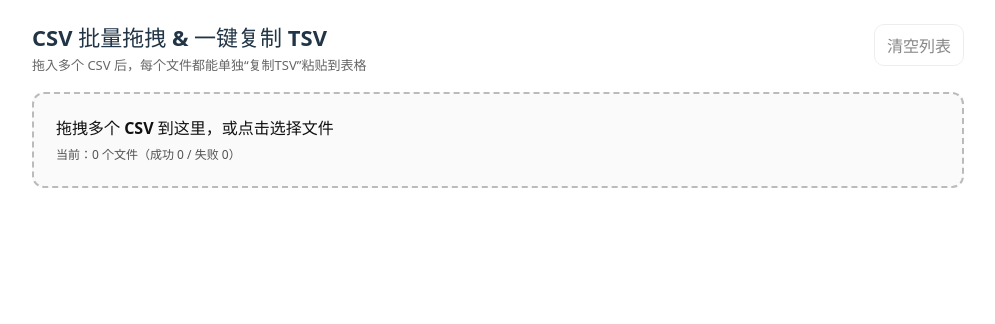
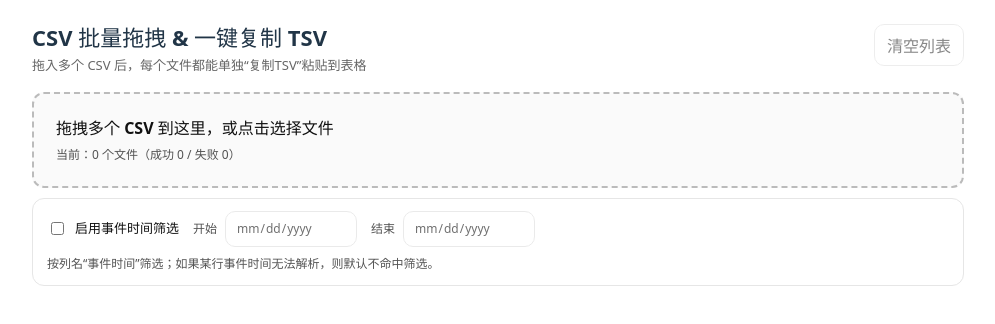
Before and after one commit to CrownJoker07/csv-to-feshu-tool, a React (Vite) app: page / in a window 1280 px wide. Shown: the top 324 px of the page, without its empty margins (142-1137 px from the left). Built offline with nearby package versions, Linux system fonts and the light colour scheme.

Commit message:
feat：添加时间剔除功能

```diff
--- a/src/App.css
+++ b/src/App.css
@@ -84,6 +84,62 @@
   font-size: 13px;
   width: fit-content;
   max-width: 100%;
+}
+
+.filters {
+  margin-top: 10px;
+  padding: 12px 14px;
+  border: 1px solid #e6e6e6;
+  border-radius: 12px;
+  background: #fff;
+  color: #111;
+  box-sizing: border-box;
+}
+
+.filtersRow {
+  display: flex;
+  flex-wrap: wrap;
+  gap: 10px 14px;
+  align-items: center;
+}
+
+.filtersHint {
+  margin-top: 8px;
+  font-size: 12px;
+  color: rgba(17, 17, 17, 0.72);
+}
+
+.chk {
+  display: inline-flex;
+  gap: 8px;
+  align-items: center;
+  font-size: 13px;
+  user-select: none;
+}
+
+.field {
+  display: inline-flex;
+  gap: 8px;
+  align-items: center;
+  font-size: 12px;
+}
+
+.fieldLabel {
+  color: rgba(17, 17, 17, 0.72);
+}
+
+.input {
+  border: 1px solid #ddd;
+  background: #fff;
+  color: #111;
+  padding: 7px 10px;
+  border-radius: 10px;
+  font: inherit;
+}
+
+.input:disabled {
+  opacity: 0.6;
+  cursor: not-allowed;
 }
 
 .list {
@@ -269,4 +325,21 @@
     background: rgba(251, 113, 133, 0.12);
     color: #fecaca;
   }
+
+  .filters {
+    background: #111827;
+    border-color: #374151;
+    color: #f9fafb;
+  }
+
+  .filtersHint,
+  .fieldLabel {
+    color: rgba(249, 250, 251, 0.72);
+  }
+
+  .input {
+    background: #0b1220;
+    border-color: #374151;
+    color: #f9fafb;
+  }
 }
--- a/src/App.tsx
+++ b/src/App.tsx
@@ -1,7 +1,11 @@
 import { useCallback, useMemo, useRef, useState } from 'react'
 import type { ChangeEvent, DragEvent } from 'react'
 import './App.css'
-import { cleanCsvRows, parseCsvFile, rowsToTsv } from './utils/csv'
+import {
+  cleanCsvRows,
+  parseCsvFile,
+  rowsToTsv,
+} from './utils/csv'
 
 type ParsedItem = {
   id: string
@@ -9,6 +13,7 @@ type ParsedItem = {
   rawRows: string[][]
   cleanedRows: string[][]
   removedRows: string[][]
+  removedByTimeCount: number
   originalRowCount: number
   removedRowCount: number
   error?: string
@@ -53,6 +58,9 @@ export default function App() {
   const [items, setItems] = useState<ParsedItem[]>([])
   const [isParsing, setIsParsing] = useState(false)
   const [globalMsg, setGlobalMsg] = useState<string | null>(null)
+  const [timeFilterEnabled, setTimeFilterEnabled] = useState(false)
+  const [timeFilterStart, setTimeFilterStart] = useState('')
+  const [timeFilterEnd, setTimeFilterEnd] = useState('')
 
   const stats = useMemo(() => {
     const ok = items.filter((x) => !x.error).length
@@ -90,13 +98,21 @@ export default function App() {
 
             try {
               const rawRows = await parseCsvFile(file)
-              const cleaned = cleanCsvRows(rawRows)
+              const cleaned = cleanCsvRows(rawRows, {
+                eventTimeFilter: {
+                  enabled: timeFilterEnabled,
+                  startDate: timeFilterStart || undefined,
+                  endDate: timeFilterEnd || undefined,
+                  mode: 'includeMatch',
+                },
+              })
               return {
                 id,
                 file,
                 rawRows,
                 cleanedRows: cleaned.rows,
                 removedRows: cleaned.removedRows,
+                removedByTimeCount: cleaned.removedByTimeRows.length,
                 originalRowCount: cleaned.originalRowCount,
                 removedRowCount: cleaned.removedRowCount,
               } satisfies ParsedItem
@@ -108,6 +124,7 @@ export default function App() {
                 rawRows: [],
                 cleanedRows: [],
                 removedRows: [],
+                removedByTimeCount: 0,
                 originalRowCount: 0,
                 removedRowCount: 0,
                 error: msg,
@@ -125,8 +142,33 @@ export default function App() {
         setIsParsing(parsingCountRef.current > 0)
       }
     },
-    [],
+    [timeFilterEnabled, timeFilterEnd, timeFilterStart],
   )
+
+  // 时间筛选变化时：基于 rawRows 重新计算剔除结果（不需要重新解析文件）
+  const recomputeByTimeFilter = useCallback(() => {
+    setItems((prev) =>
+      prev.map((it) => {
+        if (it.error) return it
+        const cleaned = cleanCsvRows(it.rawRows, {
+          eventTimeFilter: {
+            enabled: timeFilterEnabled,
+            startDate: timeFilterStart || undefined,
+            endDate: timeFilterEnd || undefined,
+            mode: 'includeMatch',
+          },
+        })
+        return {
+          ...it,
+          cleanedRows: cleaned.rows,
+          removedRows: cleaned.removedRows,
+          removedByTimeCount: cleaned.removedByTimeRows.length,
+          originalRowCount: cleaned.originalRowCount,
+          removedRowCount: cleaned.removedRowCount,
+        }
+      }),
+    )
+  }, [timeFilterEnabled, timeFilterEnd, timeFilterStart])
 
   const onDrop = useCallback(
     (e: DragEvent<HTMLElement>) => {
@@ -224,6 +266,54 @@ export default function App() {
         </div>
       </section>
 
+      <section className="filters">
+        <div className="filtersRow">
+          <label className="chk">
+            <input
+              type="checkbox"
+              checked={timeFilterEnabled}
+              onChange={(e) => {
+                setTimeFilterEnabled(e.target.checked)
+                window.setTimeout(recomputeByTimeFilter, 0)
+              }}
+            />
+            <span>启用事件时间筛选</span>
+          </label>
+
+          <label className="field">
+            <span className="fieldLabel">开始</span>
+            <input
+              className="input"
+              type="date"
+              value={timeFilterStart}
+              onChange={(e) => {
+                setTimeFilterStart(e.target.value)
+                window.setTimeout(recomputeByTimeFilter, 0)
+              }}
+              disabled={!timeFilterEnabled}
+            />
+          </label>
+
+          <label className="field">
+            <span className="fieldLabel">结束</span>
+            <input
+              className="input"
+              type="date"
+              value={timeFilterEnd}
+              onChange={(e) => {
+                setTimeFilterEnd(e.target.value)
+                window.setTimeout(recomputeByTimeFilter, 0)
+              }}
+              disabled={!timeFilterEnabled}
+            />
+          </label>
+        </div>
+
+        <div className="filtersHint">
+          按列名“事件时间”筛选；如果某行事件时间无法解析，则默认不命中筛选。
+        </div>
+      </section>
+
       {globalMsg ? <div className="toast">{globalMsg}</div> : null}
 
       <section className="list">
@@ -257,6 +347,9 @@ export default function App() {
                   {formatBytes(item.file.size)} · 原始 {item.originalRowCount} 行 ·
                   删除 {item.removedRowCount} 行 · 保留 {rowCount} 行 · {colCount}{' '}
                   列
+                  {timeFilterEnabled && item.removedByTimeCount > 0
+                    ? ` · 时间筛选删除 ${item.removedByTimeCount} 行`
+                    : ''}
                 </div>
               </div>
 
--- a/src/utils/csv.ts
+++ b/src/utils/csv.ts
@@ -7,6 +7,7 @@ export type CsvCleanResult = {
   removedRowCount: number
   rows: string[][]
   removedRows: string[][]
+  removedByTimeRows: string[][]
 }
 
 const DEFAULT_FOOTER_KEYWORDS = [
@@ -61,6 +62,59 @@ function normalizeOutputRow(row: string[]): string[] {
   return row.map(trimCell)
 }
 
+export type EventTimeFilterMode = 'excludeMatch' | 'includeMatch'
+
+export type EventTimeFilter = {
+  enabled: boolean
+  startDate?: string // yyyy-mm-dd
+  endDate?: string // yyyy-mm-dd
+  mode: EventTimeFilterMode
+}
+
+export type CleanCsvOptions = {
+  eventTimeFilter?: EventTimeFilter
+}
+
+function findEventTimeColIndex(headerRow: string[]): number {
+  return headerRow.findIndex((c) => trimCell(c) === '事件时间')
+}
+
+function dateToStartMs(dateStr: string): number | null {
+  const m = /^(\d{4})-(\d{2})-(\d{2})$/.exec(dateStr)
+  if (!m) return null
+  const y = Number(m[1])
+  const mo = Number(m[2])
+  const d = Number(m[3])
+  const dt = new Date(y, mo - 1, d, 0, 0, 0, 0)
+  const t = dt.getTime()
+  return Number.isFinite(t) ? t : null
+}
+
+function dateToEndMs(dateStr: string): number | null {
+  const start = dateToStartMs(dateStr)
+  if (start === null) return null
+  return start + 24 * 60 * 60 * 1000 - 1
+}
+
+function parseEventTimeMs(cell: string): number | null {
+  const s = trimCell(cell)
+  if (!s) return null
+  const normalized = s.includes(' ') && !s.includes('T') ? s.replace(' ', 'T') : s
+  const t = Date.parse(normalized)
+  return Number.isFinite(t) ? t : null
+}
+
+function matchTimeRange(
+  eventTimeMs: number | null,
+  startMs: number | null,
+  endMs: number | null,
+): boolean {
+  if (eventTimeMs === null) return false
+  if (startMs !== null && eventTimeMs < startMs) return false
+  if (endMs !== null && eventTimeMs > endMs) return false
+  return true
+}
+
 export function rowsToTsv(rows: string[][]): string {
   return rows
     .map((row) =>
@@ -95,7 +149,10 @@ export function parseCsvFile(file: File): Promise<string[][]> {
   })
 }
 
-export function cleanCsvRows(rawRows: string[][]): CsvCleanResult {
+export function cleanCsvRows(
+  rawRows: string[][],
+  options: CleanCsvOptions = {},
+): CsvCleanResult {
   const originalRowCount = rawRows.length
 
   const maxLen = rawRows.reduce((m, r) => Math.max(m, r.length), 0)
@@ -116,6 +173,7 @@ export function cleanCsvRows(rawRows: string[][]): CsvCleanResult {
       removedRowCount: originalRowCount,
       rows: [],
       removedRows: [],
+      removedByTimeRows: [],
     }
   }
 
@@ -123,36 +181,69 @@ export function cleanCsvRows(rawRows: string[][]): CsvCleanResult {
   const tableLen = Math.max(header.length, maxLen)
   const headerNorm = padRow(header, tableLen).map(trimCell)
 
-  const cleaned: string[][] = []
-  const removedRows: string[][] = []
+  const cleanedBase: string[][] = []
+  const removedByRulesRows: string[][] = []
   for (let i = 0; i < rawRows.length; i += 1) {
     const row = rawRows[i]
     if (rowIsEmpty(row)) continue
 
     // 表头行：保留（即使它命中关键词）
     if (i === headerIndex) {
-      cleaned.push(normalizeOutputRow(padRow(row, tableLen)))
+      cleanedBase.push(normalizeOutputRow(padRow(row, tableLen)))
       continue
     }
 
     // 重复表头：删除（以 headerLen 为基准对齐）
     const rowPadded = padRow(row, tableLen)
     if (sameRow(rowPadded, headerNorm)) {
-      removedRows.push(normalizeOutputRow(rowPadded))
+      removedByRulesRows.push(normalizeOutputRow(rowPadded))
       continue
     }
 
     // 表尾说明/合计：删除
     if (hitFooterKeywords(rowPadded)) {
-      removedRows.push(normalizeOutputRow(rowPadded))
+      removedByRulesRows.push(normalizeOutputRow(rowPadded))
       continue
     }
 
-    cleaned.push(normalizeOutputRow(rowPadded))
+    cleanedBase.push(normalizeOutputRow(rowPadded))
+  }
+
+  // 时间筛选：按列名“事件时间”
+  const tf = options.eventTimeFilter
+  const removedByTimeRows: string[][] = []
+  let cleaned = cleanedBase
+
+  if (tf?.enabled && cleanedBase.length > 1) {
+    const headerRow = cleanedBase[0]
+    const eventTimeIdx = findEventTimeColIndex(headerRow)
+    if (eventTimeIdx >= 0) {
+      const mode: EventTimeFilterMode = tf.mode ?? 'includeMatch'
+      const startMs = tf.startDate ? dateToStartMs(tf.startDate) : null
+      const endMs = tf.endDate ? dateToEndMs(tf.endDate) : null
+
+      const keptData: string[][] = []
+      for (const row of cleanedBase.slice(1)) {
+        const tMs = parseEventTimeMs(row[eventTimeIdx] ?? '')
+        const match = matchTimeRange(tMs, startMs, endMs)
+        const shouldRemove =
+          mode === 'excludeMatch'
+            ? match
+            : mode === 'includeMatch'
+              ? !match
+              : false
+
+        if (shouldRemove) removedByTimeRows.push(row)
+        else keptData.push(row)
+      }
+
+      cleaned = [cleanedBase[0], ...keptData]
+    }
   }
 
   const cleanedRowCount = cleaned.length
   const removedRowCount = Math.max(0, originalRowCount - cleanedRowCount)
+  const removedRows = [...removedByRulesRows, ...removedByTimeRows]
 
   return {
     headerIndex,
@@ -161,5 +252,6 @@ export function cleanCsvRows(rawRows: string[][]): CsvCleanResult {
     removedRowCount,
     rows: cleaned,
     removedRows,
+    removedByTimeRows,
   }
 }
```
